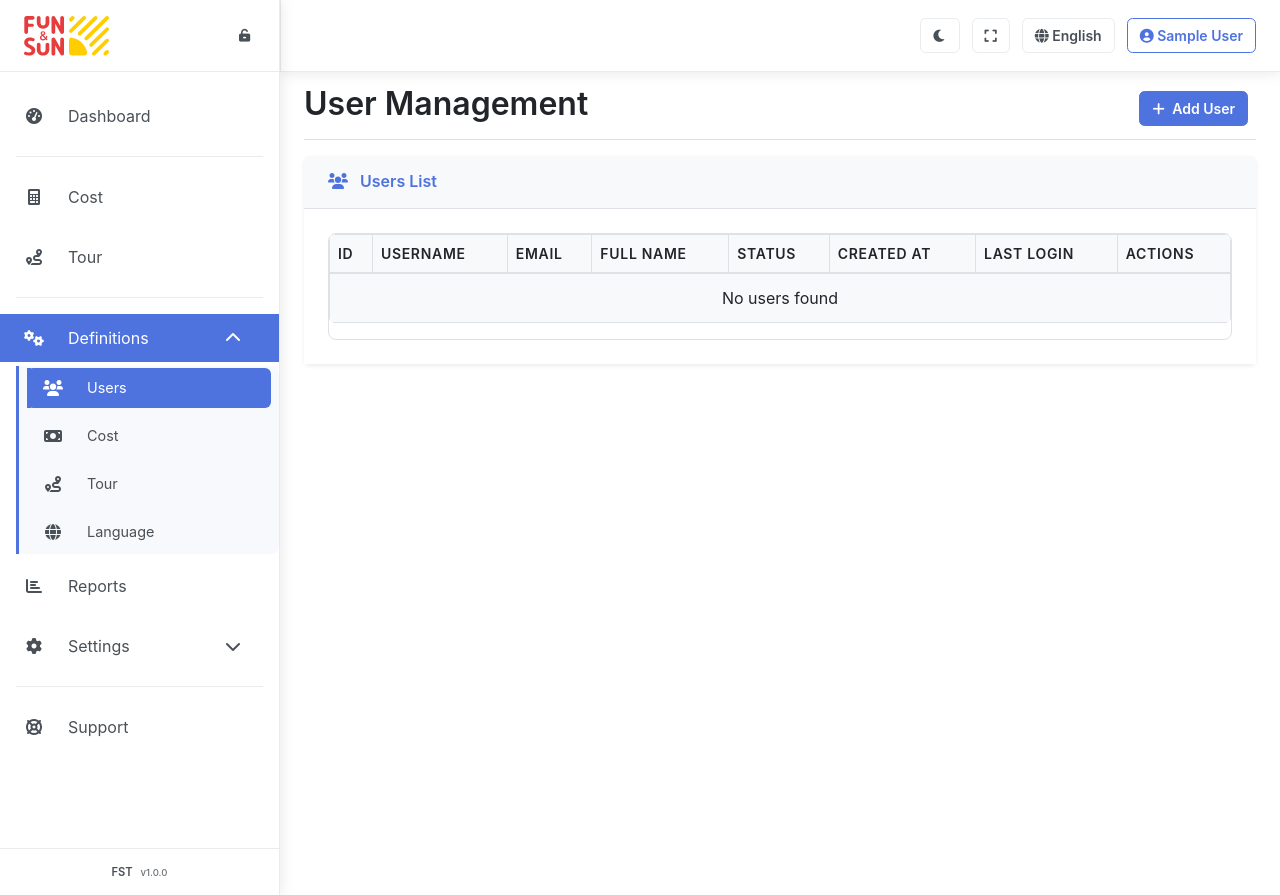
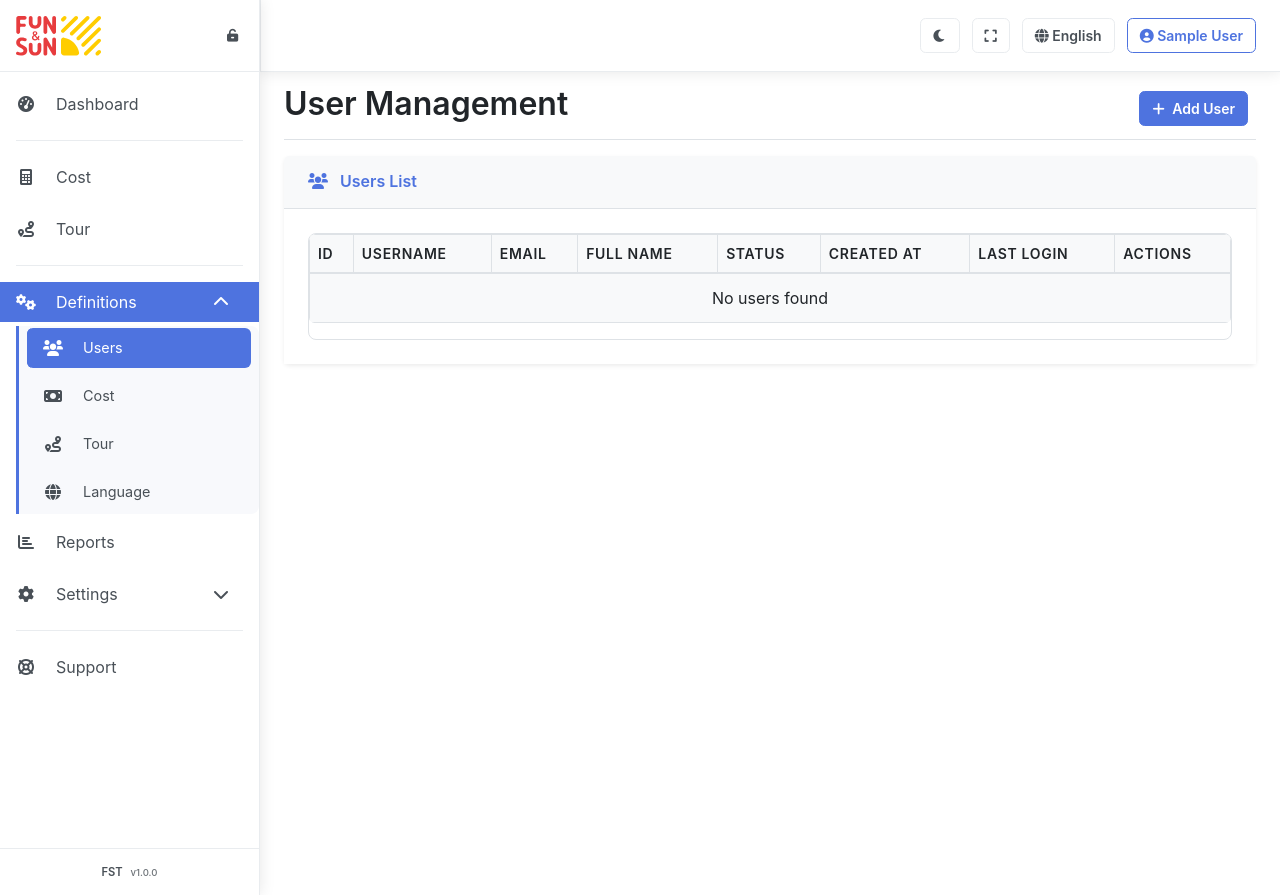
Before and after one commit to cnrgr95/py_fst, a Flask app: page /users in a window 1280 px wide. Run offline with Flask 3, Linux system fonts and the light colour scheme; the visitor is signed in with stand-in values (Sample User, id 1); data that the repository does not hold is empty; some libraries are stand-ins or nearby versions.

Commit message:
sidebar css

```diff
--- a/static/css/sidebar.css
+++ b/static/css/sidebar.css
@@ -39,8 +39,8 @@
 
 /* Sidebar Styles */
 :root {
-    --sidebar-width: 280px;
-    --sidebar-collapsed-width: 70px;
+    --sidebar-width: 260px;
+    --sidebar-collapsed-width: 60px;
     --sidebar-header-height: 72px; /* 1rem padding + 1rem padding + 40px logo */
     --topbar-height: var(--sidebar-header-height);
     --sidebar-bg: #ffffff;
@@ -73,7 +73,7 @@
     box-shadow: var(--sidebar-shadow);
     z-index: 1050;
     transition: width 0.3s ease;
-    overflow-y: auto;
+    overflow: hidden;
 }
 
 /* Sidebar hover expansion */
@@ -235,11 +235,13 @@
     display: flex;
     align-items: center;
     justify-content: space-between;
-    padding: 1rem 1.5rem;
+    padding: 0.75rem 1rem;
     border-bottom: 1px solid var(--sidebar-border);
     background-color: var(--sidebar-bg);
     height: var(--sidebar-header-height);
     min-height: var(--sidebar-header-height);
+    max-width: 100%;
+    overflow: hidden;
 }
 
 .sidebar-header-buttons {
@@ -333,7 +335,9 @@
 
 /* Sidebar Menu */
 .sidebar-menu {
-    padding: 1rem 0 80px 0; /* Footer için alt boşluk */
+    padding: 0.5rem 0 60px 0; /* Footer için alt boşluk */
+    max-width: 100%;
+    overflow: hidden;
 }
 
 .sidebar-menu .nav {
@@ -481,8 +485,8 @@
 .sidebar-menu .nav-link {
     display: flex;
     align-items: center;
-    gap: 0.75rem;
-    padding: 0.75rem 1.5rem;
+    gap: 0.5rem;
+    padding: 0.5rem 1rem;
     color: var(--sidebar-text);
     text-decoration: none;
     border-radius: 0;
@@ -490,6 +494,8 @@
     background: none;
     transition: all 0.2s ease;
     position: relative;
+    max-width: 100%;
+    overflow: hidden;
 }
 
 /* Ensure collapse triggers have relative positioning for proper dropdown positioning */
@@ -611,7 +617,7 @@
         z-index: 1050;
         transition: transform 0.3s ease;
         height: 100vh;
-        overflow-y: auto;
+        overflow-y: hidden;
         -webkit-overflow-scrolling: touch;
     }
 
@@ -734,12 +740,12 @@
 /* Responsive scroll fix */
 @media (max-width: 991.98px) {
     .sidebar {
-        overflow-y: auto;
+        overflow-y: hidden;
         -webkit-overflow-scrolling: touch;
     }
 
     .sidebar.show {
-        overflow-y: auto;
+        overflow-y: hidden;
     }
 }
 
```
